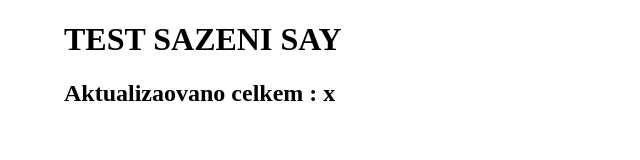
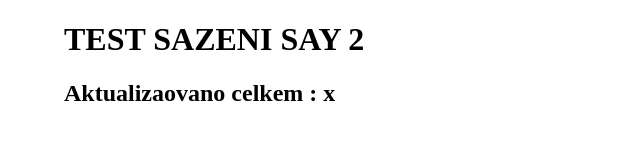
Before and after one commit to Domped/tipper, an Electron app: page src/index.html in a window 1280 px wide. Shown: the full height of the page, 0-640 px from the left. Drawn offline with Linux system fonts and the light colour scheme; no server answers.

Commit message:
upped release

```diff
--- a/package.json
+++ b/package.json
@@ -1,7 +1,7 @@
 {
   "name": "tipperapi",
   "productName": "tipperapi",
-  "version": "1.0.0",
+  "version": "1.1.0",
   "description": "My Electron application description",
   "main": "./src/index.js",
   "scripts": {
--- a/src/index.html
+++ b/src/index.html
@@ -20,7 +20,7 @@
     </style>
   </head>
   <body>
-    <h1>TEST SAZENI SAY</h1>
+    <h1>TEST SAZENI SAY 2</h1>
     <h2>Aktualizaovano celkem : <span id="update-count"></span>x</h2>
     <div id="container">
 
```
